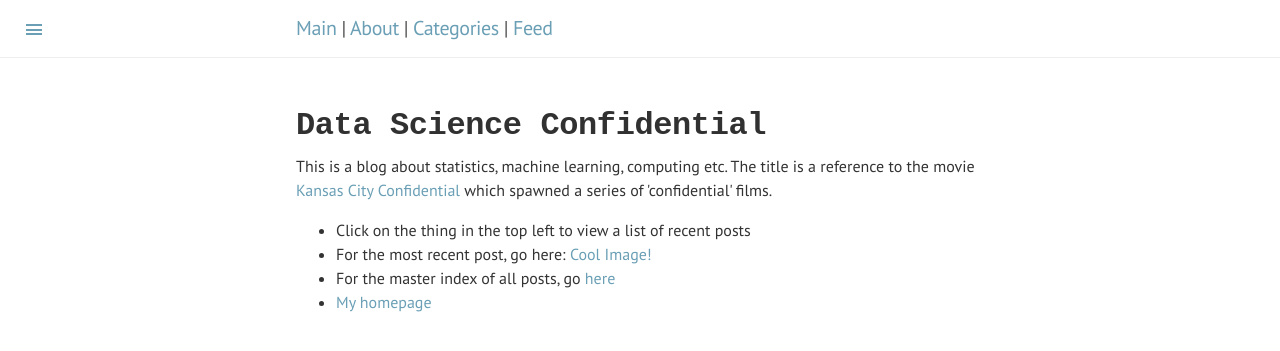
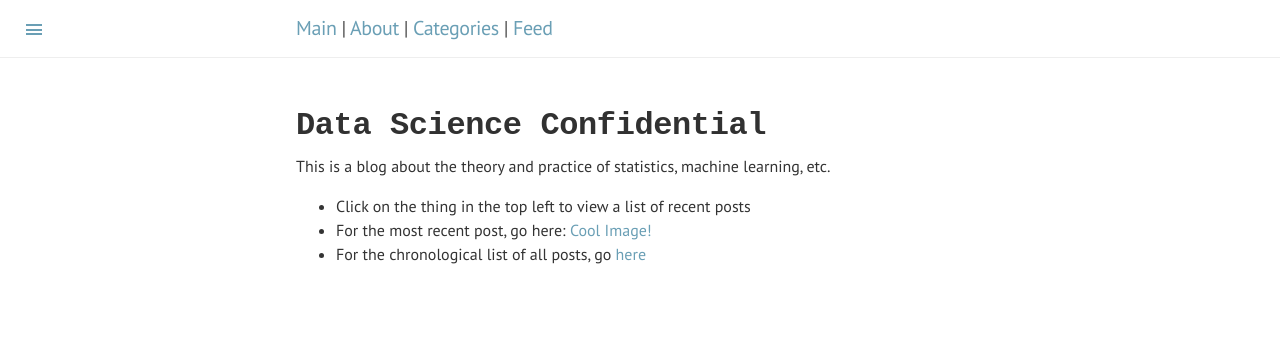
Before and after one commit to datascienceconfidential/datascienceconfidential.github.io, a Jekyll site: the page built from index.html, in a window 1280 px wide. Shown: the top 351 px of the page. Built offline with Jekyll 4.4.1, drawn with Linux system fonts in a browser that asks for light colours.

Commit message:
Moved some text to about page

```diff
--- a/index.html
+++ b/index.html
@@ -4,9 +4,7 @@ title: Data Science Confidential
 ---
 <div class="blurb">
 	<h1 style="font-family:monospace; font-weight:bold;">Data Science Confidential</h1>
-	<p>This is a blog about statistics, machine learning, computing etc. The title is a reference to the movie
-	<a href="https://en.wikipedia.org/wiki/Kansas_City_Confidential">Kansas City Confidential</a> which spawned
-	a series of 'confidential' films.
+	<p>This is a blog about the theory and practice of statistics, machine learning, etc.
 </div><!-- /.blurb -->
 
 	<ul>
@@ -14,8 +12,7 @@ title: Data Science Confidential
 		<li>For the most recent post, go here: {% assign post = site.posts.first %}{% if post.title %}
             <a href="{{ root_url }}{{ post.url }}">{{ post.title }}</a>
         {% endif %}
-		<li>For the master index of all posts, go <a href="{{site.baseurl}}/blog/index.html">here</a>
-		<li><a href="https://rtrvale.github.io" target=new>My homepage</a>
+		<li>For the chronological list of all posts, go <a href="{{site.baseurl}}/blog/index.html">here</a>
 	</ul>
 
 <div class="posts">
```
